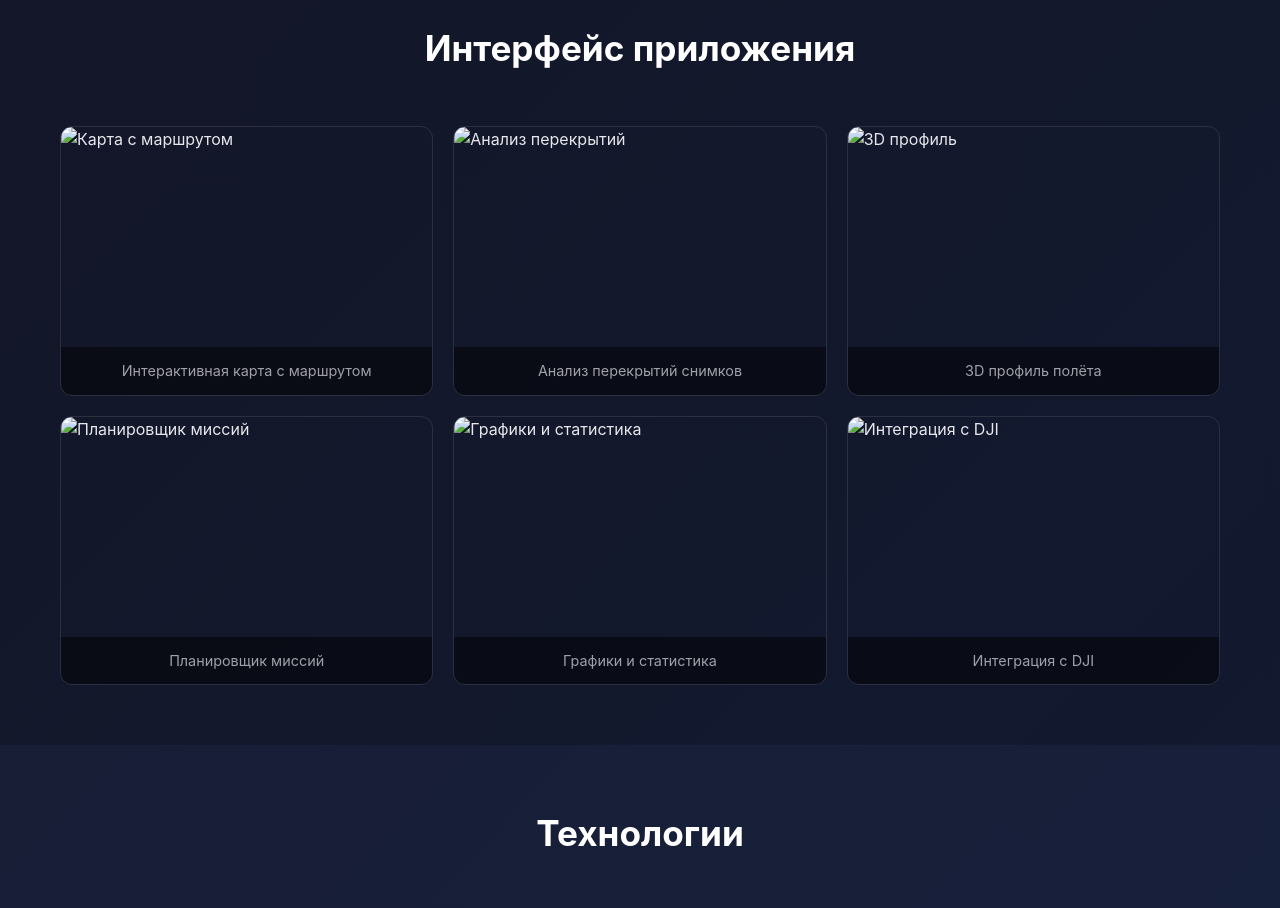
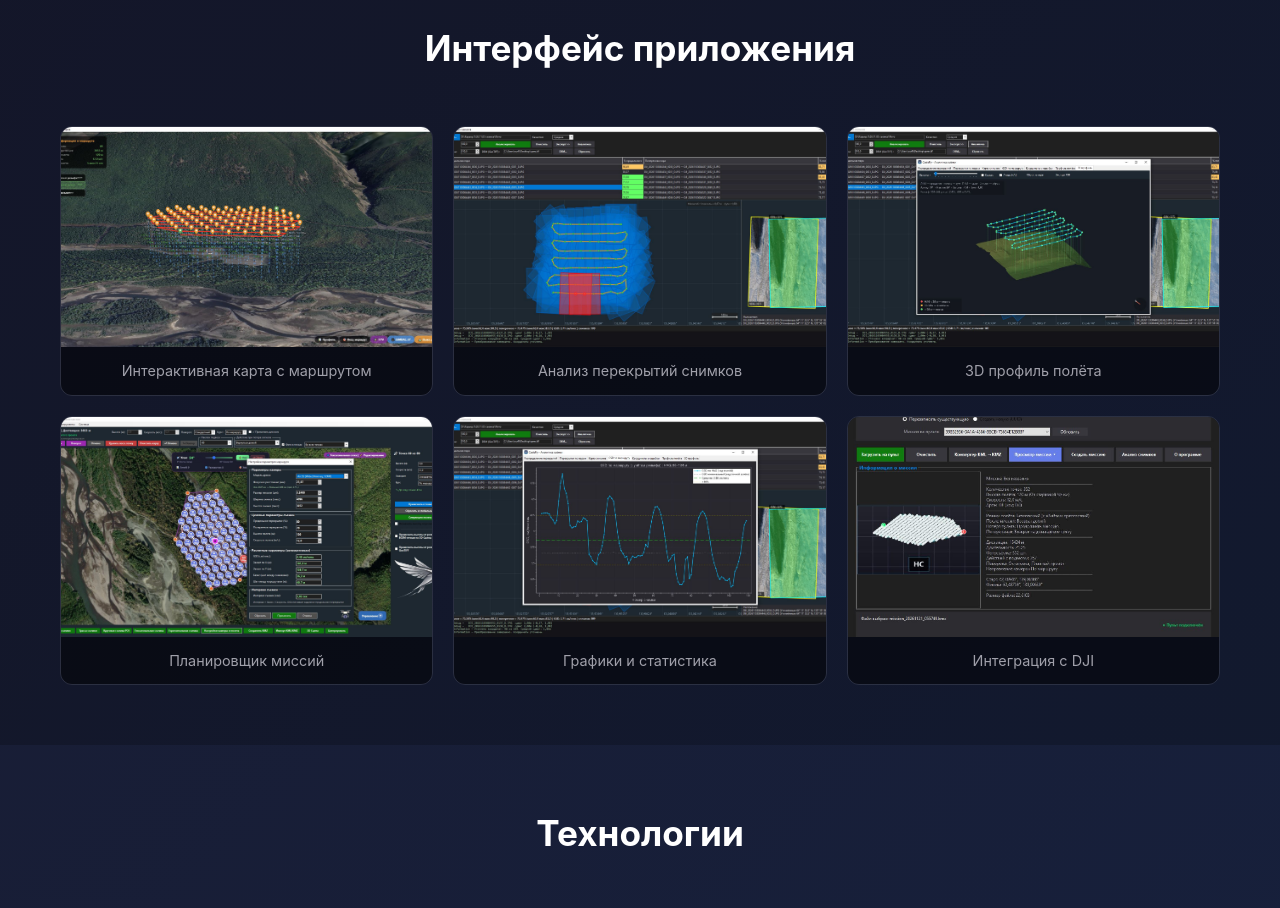
Before and after one commit to caelefly/soft, a plain HTML site: page index.html in a window 1280 px wide. Shown: the part 1600-2508 px from the top of the page. Drawn offline with Linux system fonts and the light colour scheme.

Commit message:
Update index.html

```diff
--- a/index.html
+++ b/index.html
@@ -12,7 +12,7 @@
     <meta property="og:type" content="website">
     <meta property="og:image" content="screenshots/preview.png">
 
-    <link rel="icon" type="image/iso" href="icon.ico">
+    <link rel="icon" type="image/ico" href="icon.ico">
 
     <style>
         * {
@@ -377,27 +377,27 @@
             <h2 class="section-title">Интерфейс приложения</h2>
             <div class="screenshot-grid">
                 <div class="screenshot-item">
-                    <img src="screenshots/map-view.png" alt="Карта с маршрутом">
+                    <img src="screenshots/map-view.jpg" alt="Карта с маршрутом">
                     <div class="screenshot-caption">Интерактивная карта с маршрутом</div>
                 </div>
                 <div class="screenshot-item">
-                    <img src="screenshots/overlap-analysis.png" alt="Анализ перекрытий">
+                    <img src="screenshots/overlap-analysis.jpg" alt="Анализ перекрытий">
                     <div class="screenshot-caption">Анализ перекрытий снимков</div>
                 </div>
                 <div class="screenshot-item">
-                    <img src="screenshots/3d-profile.png" alt="3D профиль">
+                    <img src="screenshots/3d-profile.jpg" alt="3D профиль">
                     <div class="screenshot-caption">3D профиль полёта</div>
                 </div>
                 <div class="screenshot-item">
-                    <img src="screenshots/mission-planner.png" alt="Планировщик миссий">
+                    <img src="screenshots/mission-planner.jpg" alt="Планировщик миссий">
                     <div class="screenshot-caption">Планировщик миссий</div>
                 </div>
                 <div class="screenshot-item">
-                    <img src="screenshots/charts.png" alt="Графики и статистика">
+                    <img src="screenshots/charts.jpg" alt="Графики и статистика">
                     <div class="screenshot-caption">Графики и статистика</div>
                 </div>
                 <div class="screenshot-item">
-                    <img src="screenshots/dji-integration.png" alt="Интеграция с DJI">
+                    <img src="screenshots/dji-integration.jpg" alt="Интеграция с DJI">
                     <div class="screenshot-caption">Интеграция с DJI</div>
                 </div>
             </div>
```
